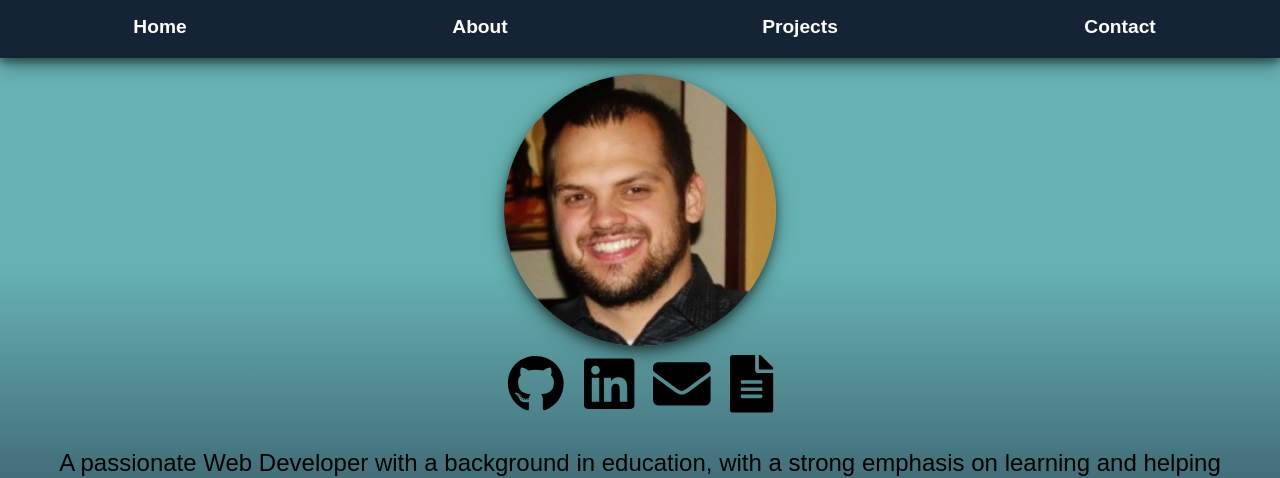
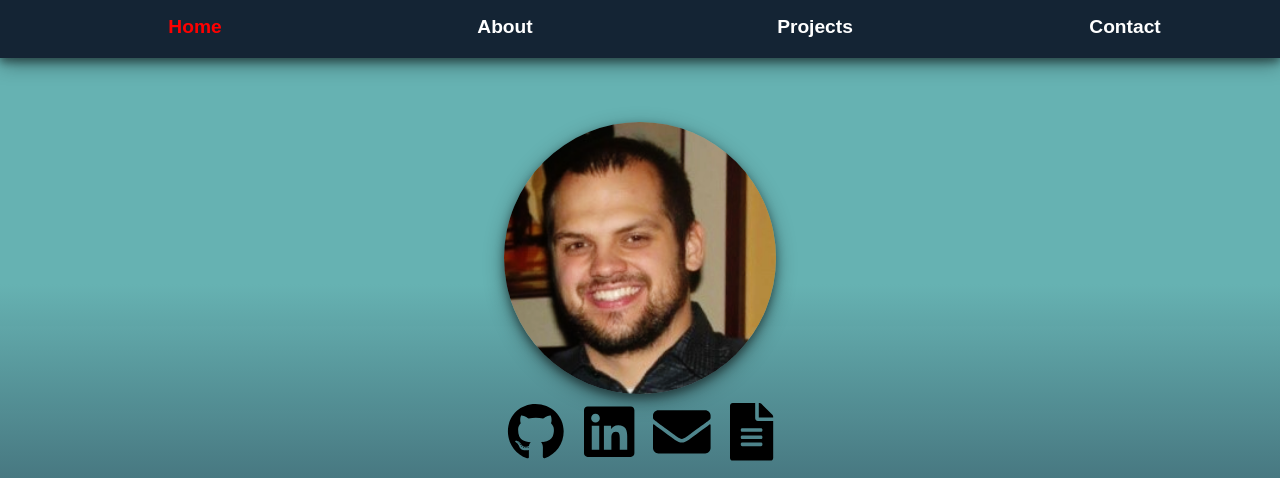
Before and after one commit to edirr/portfolio, a React (Create React App) app: page / in a window 1280 px wide. Shown: the part 800-1278 px from the top of the page. Built offline with nearby package versions, Linux system fonts and the light colour scheme; a web font is replaced by a local one.

Commit message:
scroll spy nav bar

```diff
--- a/package.json
+++ b/package.json
@@ -12,7 +12,8 @@
     "prop-types": "^15.6.2",
     "react": "^16.6.3",
     "react-dom": "^16.6.3",
-    "react-scripts": "2.1.1"
+    "react-scripts": "2.1.1",
+    "react-scrollspy": "^3.3.5"
   },
   "scripts": {
     "predeploy": "npm run build",
--- a/src/App.css
+++ b/src/App.css
@@ -96,7 +96,6 @@ body{
   box-shadow: 0 4px 8px 0 rgba(0, 0, 0, 0.4), 0 6px 20px 0 rgba(0, 0, 0, 0.39);
   overflow: hidden;
   background-color: #142434;
-  width: 100%;
   display: flex;
   align-items: center;
   justify-content: space-around;
@@ -106,6 +105,10 @@ body{
   position: -webkit-sticky;
   position: sticky;
   top: 0;
+  z-index: 2;
+}
+ul{
+  margin:0;
 }
 .nav a {
   padding: .2rem 0;
@@ -121,6 +124,10 @@ body{
 }
 .nav a:hover{
  border-bottom: .3rem solid white;
+}
+.is-current a{
+  color:red;
+  transition-duration: 1s;
 }
 .nav-item {
   display: flex;
@@ -148,7 +155,7 @@ body{
   align-items: center;
 }
 .profile-image{
-  margin-top: 1rem;
+  margin-top: 4rem;
   border-radius: 50%;
   box-shadow: 0 4px 8px 0 rgba(0, 0, 0, 0.4), 0 6px 20px 0 rgba(0, 0, 0, 0.39);
   width: 15rem;
@@ -246,7 +253,7 @@ body{
 .project-heading{
   align-self: flex-start;
   margin:0;
-  padding: 2rem 1rem;
+  padding: 3.5rem 1rem;
   font-size: 3rem;
   font-weight: bold;
   color: #66B2B2;
--- a/src/App.js
+++ b/src/App.js
@@ -3,6 +3,7 @@ import { library } from '@fortawesome/fontawesome-svg-core';
 import { FontAwesomeIcon } from '@fortawesome/react-fontawesome';
 import { faChevronCircleDown, faHome, faEnvelope, faSignInAlt, faUser, faUnlock, faCheckCircle, faFileAlt } from '@fortawesome/free-solid-svg-icons';
 import {fab} from "@fortawesome/free-brands-svg-icons";
+import Scrollspy from 'react-scrollspy';
 import './App.css';
 
 library.add(fab, faChevronCircleDown, faHome, faEnvelope, faSignInAlt, faUser, faUnlock, faCheckCircle , faFileAlt );
@@ -21,8 +22,7 @@ class App extends Component {
         <h1 className="dev">Web Developer</h1>
         <a className="contact-button enter-button" href="#about">Enter</a>
         </div>
-        <div className="about" id="about">
-          <nav className="nav">
+        <Scrollspy items={ ['home', 'about', 'projects', 'contact'] } className="nav" currentClassName="is-current">
             <div className="nav-item">
             <a href="#home">Home</a>
             </div>
@@ -35,7 +35,9 @@ class App extends Component {
             <div className="nav-item">
             <a href="#contact">Contact</a>
             </div>
-          </nav>
+          </Scrollspy>
+        <div className="about" id="about">
+
 
           <div className="about-content">
             <div className="image-with-links">
```
Also changed, not shown: 1 other file (tests, documents, lock files or other folders).
